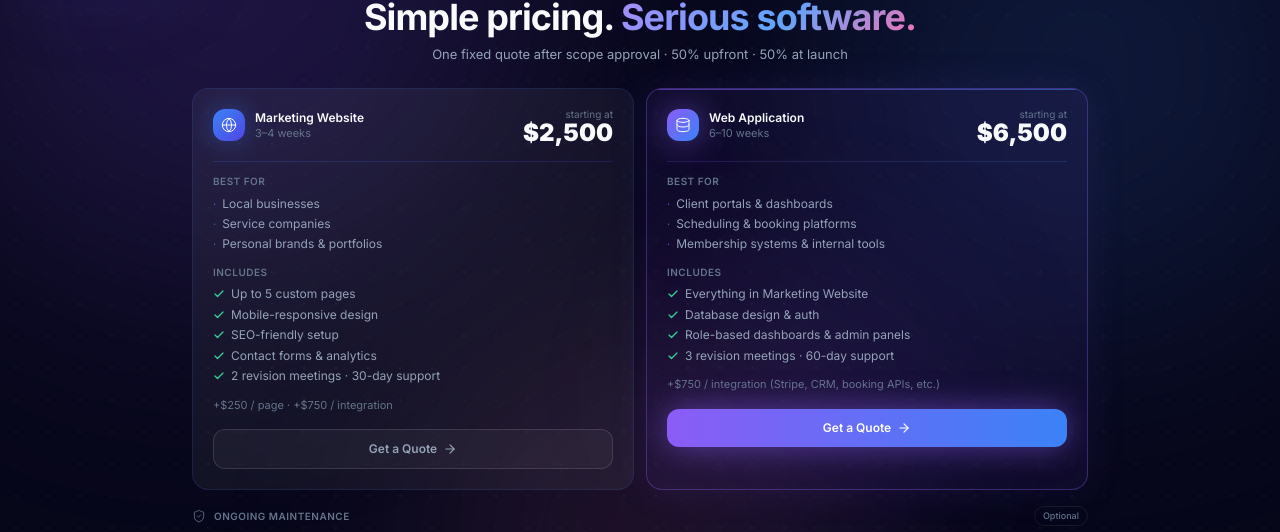
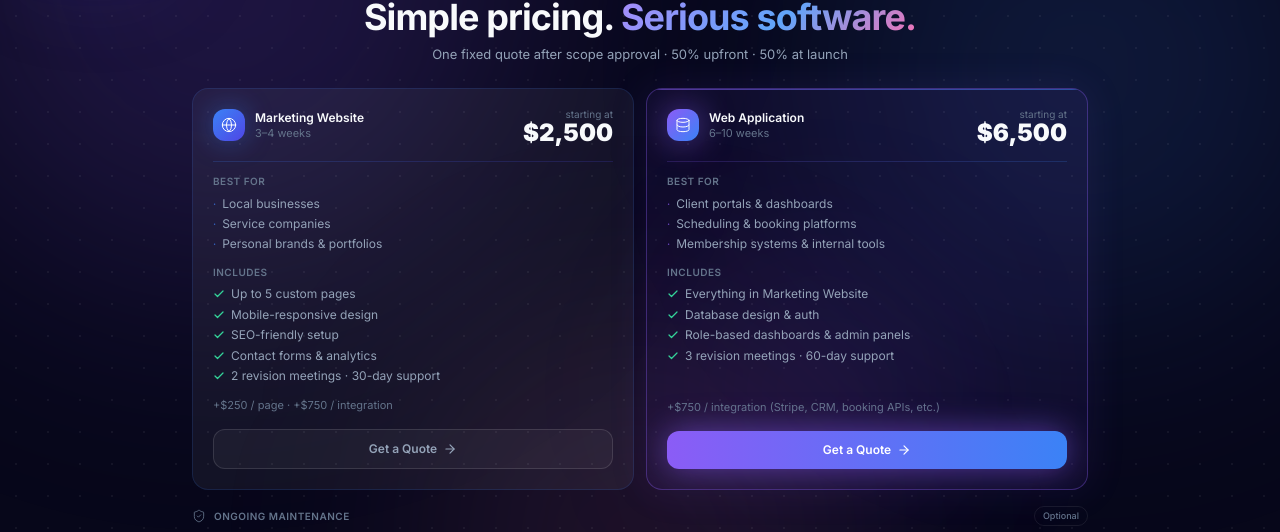
Before and after one commit to mati1103/zse-portfolio, a Next.js app: page / in a window 1280 px wide. Both pictures are taken after a click on the button "Pricing". Shown: the part 128-660 px from the top of the page. Built offline with nearby package versions, Linux system fonts and the light colour scheme; no server answers.

Commit message:
Align Get a Quote buttons vertically across pricing cards
Co-Authored-By: Claude Sonnet 4.6 <noreply@anthropic.com>

```diff
--- a/components/views/PricingView.tsx
+++ b/components/views/PricingView.tsx
@@ -107,7 +107,7 @@ export default function PricingView({ onNavigate }: PricingViewProps) {
                 />
               )}
 
-              <div className="p-5">
+              <div className="p-5 flex flex-col h-full">
                 <div className="mb-4 flex items-start justify-between">
                   <div className="flex items-center gap-2.5">
                     <div
@@ -149,7 +149,7 @@ export default function PricingView({ onNavigate }: PricingViewProps) {
                   ))}
                 </ul>
 
-                <p className="mb-4 text-[11px] text-text-muted">{t.extra}</p>
+                <p className="mt-auto mb-4 text-[11px] text-text-muted">{t.extra}</p>
 
                 <motion.button
                   onClick={() => onNavigate('contact')}
```
